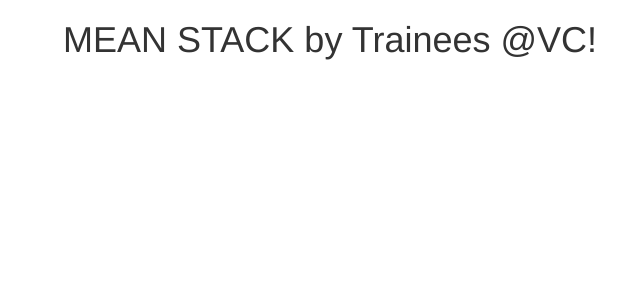
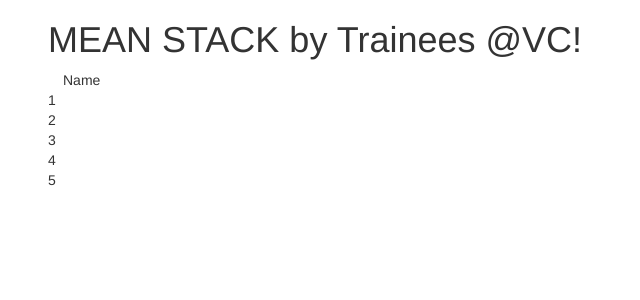
Before and after one commit to pankajnelsontirkey/vc-trainees-mean, an Angular app: page / in a window 1280 px wide. Shown: the top 300 px of the page, without its empty margins (7-647 px from the left). Built offline with nearby package versions, Linux system fonts and the light colour scheme.

Commit message:
Added temp data

```diff
--- a/src/app/app.component.html
+++ b/src/app/app.component.html
@@ -1,10 +1,21 @@
 <!--The content below is only a placeholder and can be replaced.-->
 <div class="container">
-  <h1>{{ title }}!</h1>
+  <div class="row">
+    <h1>{{ title }}!</h1>
+  </div>
+
+  <div class="row">
+    <div class="col-xs-6">
+      <div class="row">
+        <div class="col-xs-6">Name</div>
+      </div>
+
+      <div class="row" *ngFor="let trainee of trainees">{{ trainee.id }}</div>
+    </div>
+  </div>
+  <!-- Add header component -->
+
+  <!-- Add other component -->
 </div>
 
-<!-- Add header component -->
-
-<!-- Add other component -->
-
 <router-outlet></router-outlet>
--- a/src/app/app.component.ts
+++ b/src/app/app.component.ts
@@ -7,4 +7,11 @@ import { Component } from "@angular/core";
 })
 export class AppComponent {
   public title: string = "MEAN STACK by Trainees @VC";
+  public trainees: { name: string; id: number }[] = [
+    { name: "Apoorva Singh", id: 1 },
+    { name: "Himanshu Chaddha", id: 2 },
+    { name: "Pankaj Nelson Tirkey", id: 3 },
+    { name: "Randhir Sah", id: 4 },
+    { name: "Sandeep Sarswat", id: 5 }
+  ];
 }
```
